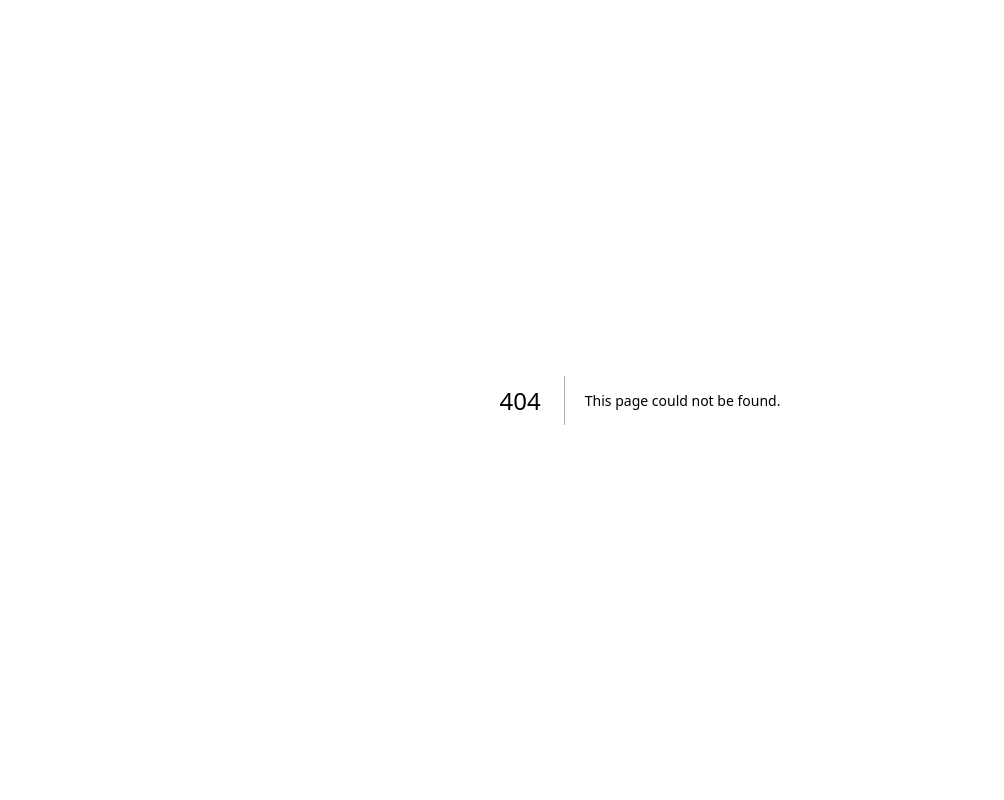
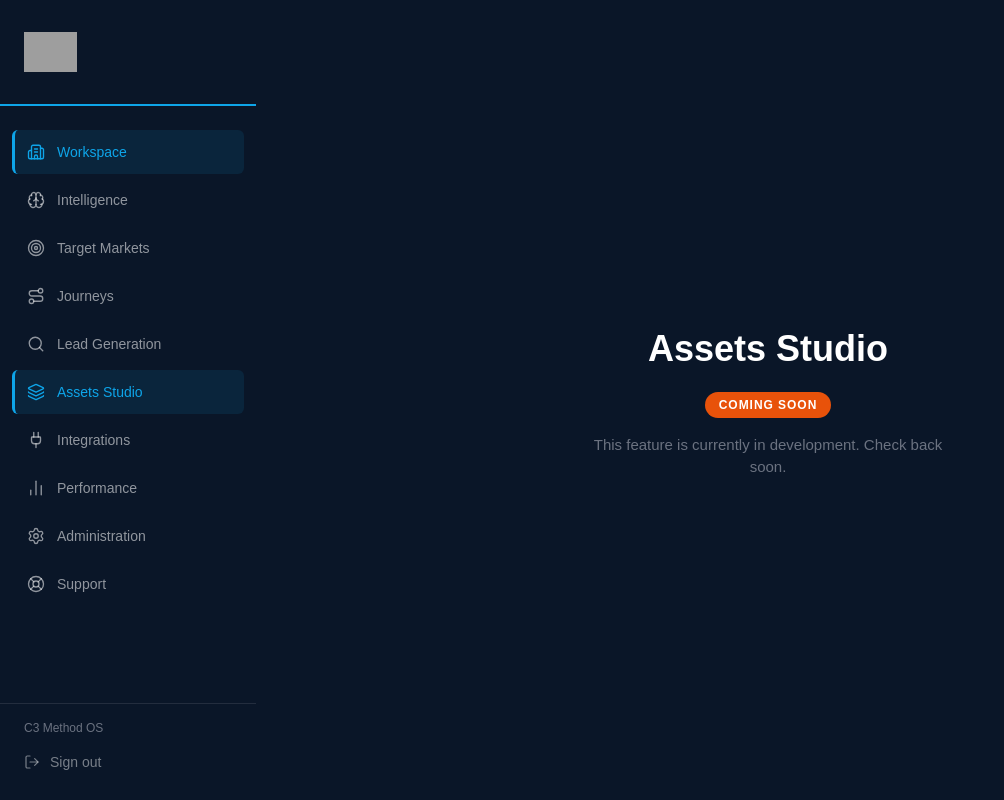
Before and after one commit to Mschaef2667/Assembly-Netwoirks-Website, a Next.js app: page /dashboard/assets in a window 1280 px wide. Before the commit this address had no page. Shown: the whole page, without its empty margins (0-1004 px from the left). Built offline with nearby package versions, Linux system fonts and the light colour scheme; no server answers; grey boxes are pictures that could not be loaded.

Commit message:
Update nav, add Coming Soon pages, remove Activation, update CLAUDE.md

```diff
--- /dev/null
+++ b/app/dashboard/assets/page.tsx
@@ -0,0 +1,5 @@
+import ComingSoon from '@/components/ui/ComingSoon'
+
+export default function AssetsStudioPage() {
+  return <ComingSoon title="Assets Studio" />
+}
--- /dev/null
+++ b/app/dashboard/integrations/page.tsx
@@ -0,0 +1,5 @@
+import ComingSoon from '@/components/ui/ComingSoon'
+
+export default function IntegrationsPage() {
+  return <ComingSoon title="Integrations" />
+}
--- /dev/null
+++ b/app/dashboard/lead-generation/page.tsx
@@ -0,0 +1,5 @@
+import ComingSoon from '@/components/ui/ComingSoon'
+
+export default function LeadGenerationPage() {
+  return <ComingSoon title="Lead Generation" />
+}
--- /dev/null
+++ b/app/dashboard/performance/page.tsx
@@ -0,0 +1,5 @@
+import ComingSoon from '@/components/ui/ComingSoon'
+
+export default function PerformancePage() {
+  return <ComingSoon title="Performance" />
+}
--- a/components/layout/sidebar.tsx
+++ b/components/layout/sidebar.tsx
@@ -9,7 +9,7 @@ import {
   Brain,
   Target,
   Route,
-  Zap,
+  Search,
   Layers,
   BarChart2,
   Plug,
@@ -20,16 +20,16 @@ import {
 import { supabase } from '@/lib/supabase/client'
 
 const navItems = [
-  { label: 'Workspace',      href: '/dashboard',                    icon: Building2 },
-  { label: 'Intelligence',   href: '/dashboard/intelligence',       icon: Brain,    id: 'nav-intelligence' },
-  { label: 'Target Markets', href: '/dashboard/target-markets',     icon: Target,   id: 'nav-markets' },
-  { label: 'Journeys',       href: '/dashboard/journeys',           icon: Route,    id: 'nav-report' },
-  { label: 'Activation',     href: '/dashboard/activation',         icon: Zap       },
-  { label: 'Assets Studio',  href: '/dashboard/assets',             icon: Layers    },
-  { label: 'Performance',    href: '/dashboard/performance',        icon: BarChart2 },
-  { label: 'Integrations',   href: '/dashboard/integrations',       icon: Plug      },
-  { label: 'Administration', href: '/dashboard/administration',     icon: Settings  },
-  { label: 'Support',        href: 'mailto:support@assemblyai.com', icon: LifeBuoy  },
+  { label: 'Workspace',       href: '/dashboard',                    icon: Building2 },
+  { label: 'Intelligence',    href: '/dashboard/intelligence',       icon: Brain,    id: 'nav-intelligence' },
+  { label: 'Target Markets',  href: '/dashboard/target-markets',     icon: Target,   id: 'nav-markets' },
+  { label: 'Journeys',        href: '/dashboard/journeys',           icon: Route,    id: 'nav-report' },
+  { label: 'Lead Generation', href: '/dashboard/lead-generation',    icon: Search    },
+  { label: 'Assets Studio',   href: '/dashboard/assets',             icon: Layers    },
+  { label: 'Integrations',    href: '/dashboard/integrations',       icon: Plug      },
+  { label: 'Performance',     href: '/dashboard/performance',        icon: BarChart2 },
+  { label: 'Administration',  href: '/dashboard/administration',     icon: Settings  },
+  { label: 'Support',         href: 'mailto:support@assemblyai.com', icon: LifeBuoy  },
 ]
 
 function formatRole(role: string): string {
--- /dev/null
+++ b/components/ui/ComingSoon.tsx
@@ -0,0 +1,42 @@
+interface ComingSoonProps {
+  title: string
+}
+
+export default function ComingSoon({ title }: ComingSoonProps) {
+  return (
+    <div
+      style={{
+        minHeight: '100vh',
+        backgroundColor: '#0A1628',
+        display: 'flex',
+        alignItems: 'center',
+        justifyContent: 'center',
+        flexDirection: 'column',
+        gap: '16px',
+        textAlign: 'center',
+        padding: '40px',
+      }}
+    >
+      <h1 style={{ color: '#FFFFFF', fontSize: '36px', fontWeight: 700, margin: 0 }}>
+        {title}
+      </h1>
+      <span
+        style={{
+          backgroundColor: '#E8520A',
+          color: '#FFFFFF',
+          fontSize: '12px',
+          fontWeight: 700,
+          letterSpacing: '0.08em',
+          textTransform: 'uppercase',
+          padding: '4px 14px',
+          borderRadius: '9999px',
+        }}
+      >
+        Coming Soon
+      </span>
+      <p style={{ color: '#6B7280', fontSize: '15px', margin: 0, maxWidth: '380px' }}>
+        This feature is currently in development. Check back soon.
+      </p>
+    </div>
+  )
+}
```
Also changed, not shown: 1 other file (tests, documents, lock files or other folders).
